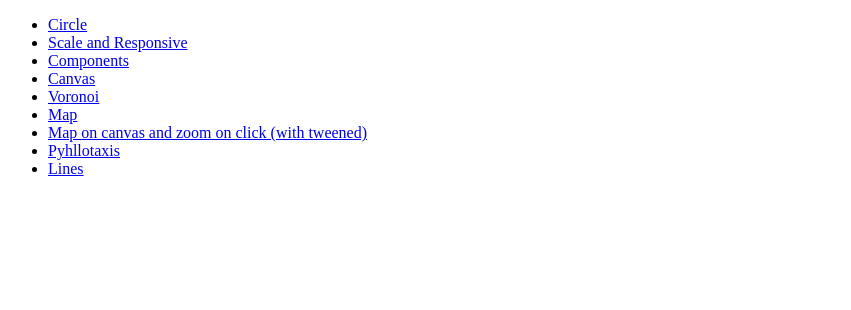
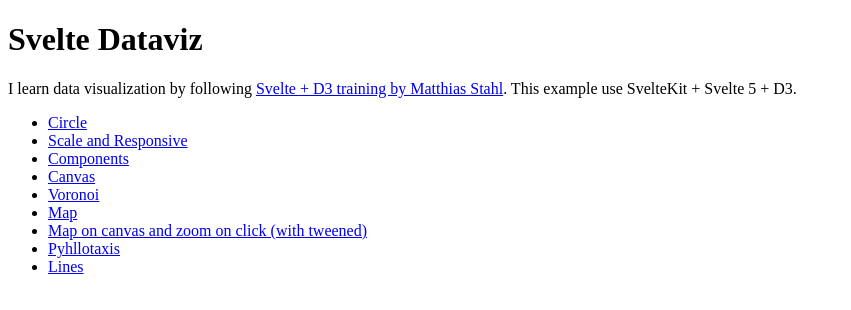
Before and after one commit to kresnasatya/svelte-dataviz, a SvelteKit app: page / in a window 1280 px wide. Shown: the top 310 px of the page, without its empty margins (0-851 px from the left). Built offline with nearby package versions, Linux system fonts and the light colour scheme.

Commit message:
update README and index page

```diff
--- a/src/routes/+page.svelte
+++ b/src/routes/+page.svelte
@@ -1,6 +1,14 @@
 <svelte:head>
     <title>Svelte Dataviz</title>
 </svelte:head>
+
+<h1>
+    Svelte Dataviz
+</h1>
+
+<p>
+    I learn data visualization by following <a href="https://www.youtube.com/playlist?list=PLNvnDrMLMSipfbxSp1Z4v9Ydu2ud5i9V8" target="_blank">Svelte + D3 training by Matthias Stahl</a>. This example use SvelteKit + Svelte 5 + D3.
+</p>
 
 <ul>
     <li><a href="/circle">Circle</a></li>
```
Also changed, not shown: 1 other file (tests, documents, lock files or other folders).
